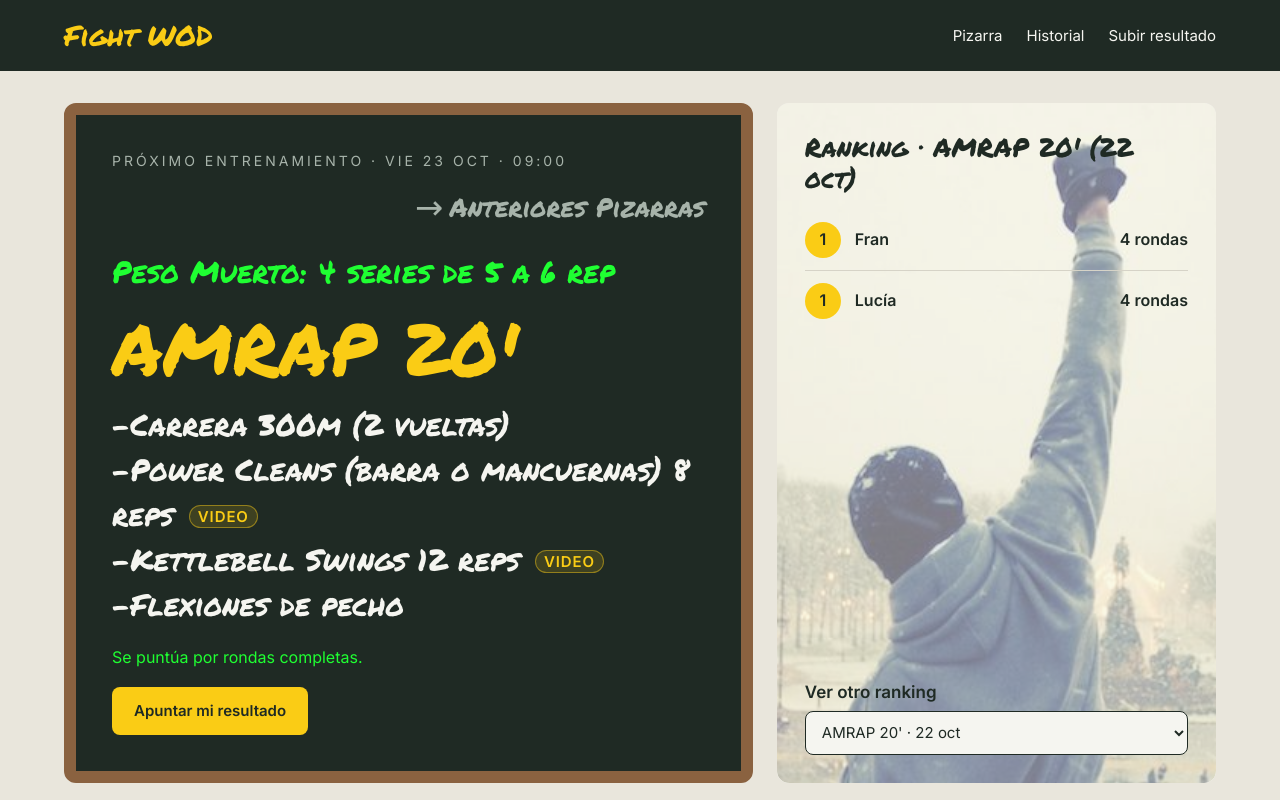
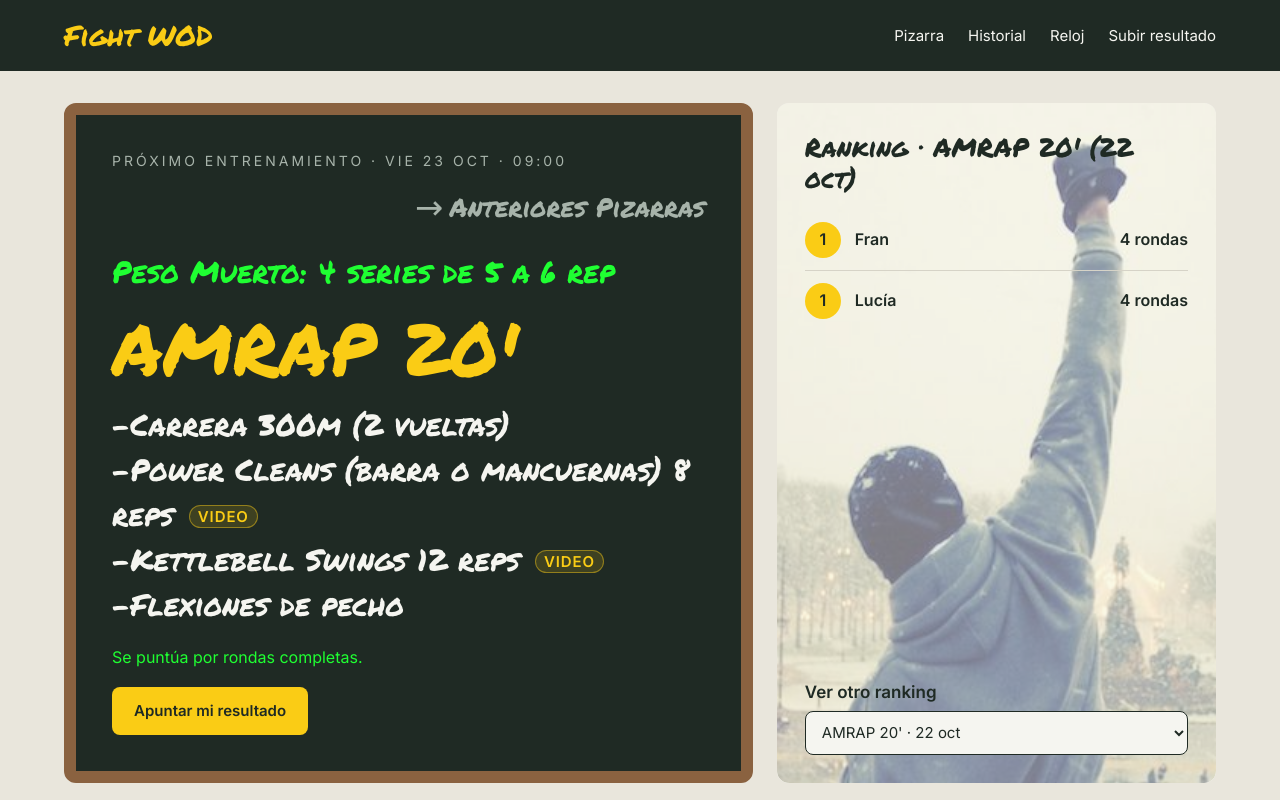
Before and after one commit to franrios1978/pizarra_entrenamientos, a website: page src/index.html in a window 1280 px wide. Shown: the top 800 px of the page. Drawn offline with Linux system fonts and the light colour scheme.

Commit message:
Añadir enlace a Reloj en el menú

```diff
--- a/src/index.html
+++ b/src/index.html
@@ -59,6 +59,7 @@
         <nav class="site-nav" aria-label="Principal">
           <a href="#pizarra">Pizarra</a>
           <a href="#historial">Historial</a>
+          <a href="#reloj">Reloj</a>
           <a href="#subir">Subir resultado</a>
         </nav>
       </div>
```
